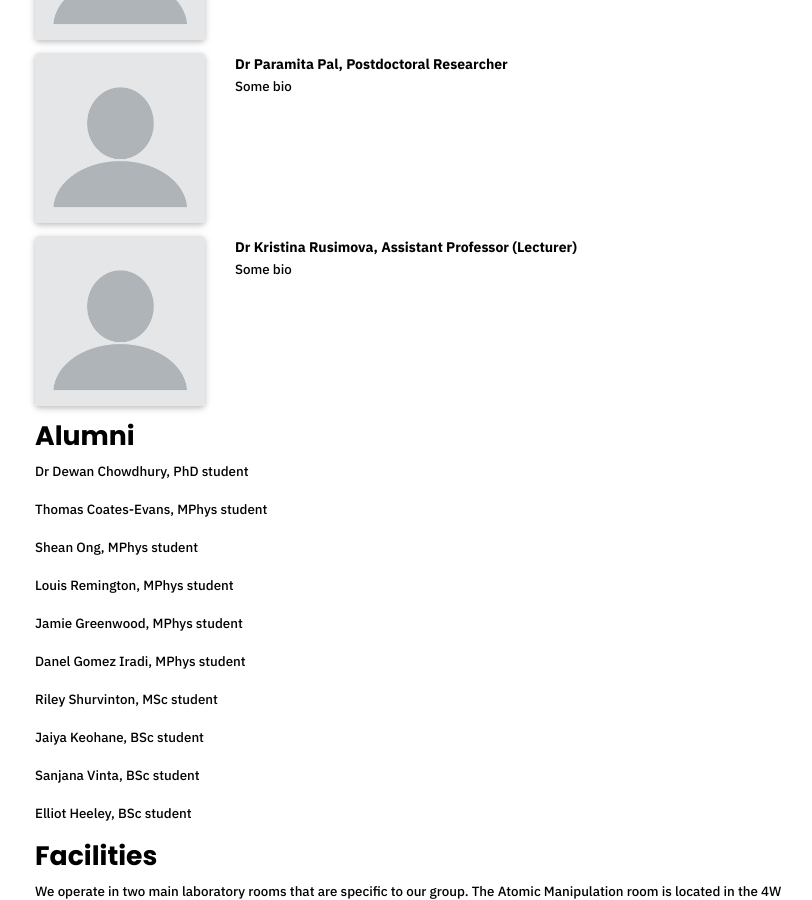
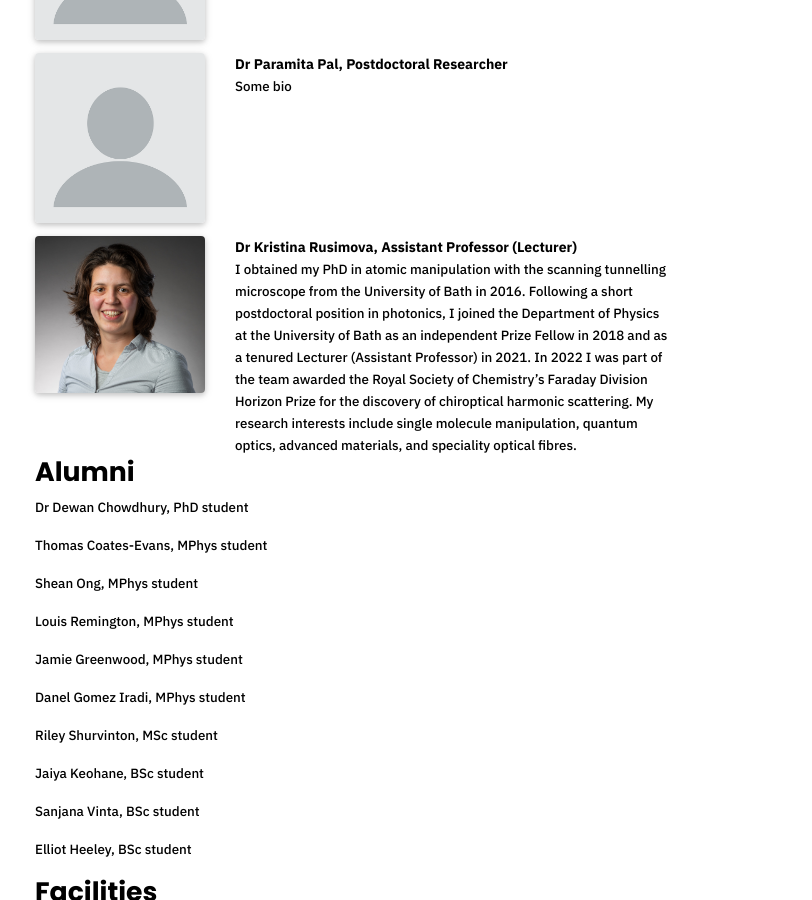
Before and after one commit to kristinarusimova/kristinarusimova.github.io, a Jekyll site: the page built from _pages/group.md, in a window 1280 px wide and 900 px high, scrolled down 511 px. Shown: the whole window, without its empty margins (220-1032 px from the left). Built offline with Jekyll 4.4.1, drawn with Linux system fonts in a browser that asks for light colours; nearby versions of some CDN libraries; a style sheet for code colours, icons or effects is not loaded.

Commit message:
updated group with my photo and bio

```diff
--- a/_pages/group.md
+++ b/_pages/group.md
@@ -43,11 +43,11 @@ order: 3
 
   <div class="row">
     <div class="col-sm-3 abbr">
-      <img class="rounded float-left z-depth-1" src="{{ 'blank-profile-picture-g214929735_640.png' | prepend: '/assets/img/' | relative_url }}">
+      <img class="rounded float-left z-depth-1" src="{{ 'Rusimova K 30481-0125[54].jpg' | prepend: '/assets/img/' | relative_url }}">
     </div>
     <div class="col-sm-7">
       <span class="title">Dr Kristina Rusimova, Assistant Professor (Lecturer)</span>
-      <span class="description">Some bio</span>
+      <span class="description">I obtained my PhD in atomic manipulation with the scanning tunnelling microscope from the University of Bath in 2016. Following a short postdoctoral position in photonics, I joined the Department of Physics at the University of Bath as an independent Prize Fellow in 2018 and as a tenured Lecturer (Assistant Professor) in 2021. In 2022 I was part of the team awarded the Royal Society of Chemistry’s Faraday Division Horizon Prize for the discovery of chiroptical harmonic scattering. My research interests include single molecule manipulation, quantum optics, advanced materials, and speciality optical fibres.</span>
     </div>
   </div>
 
```
Also changed, not shown: _pages/highlights.md (+1 -1 lines).
